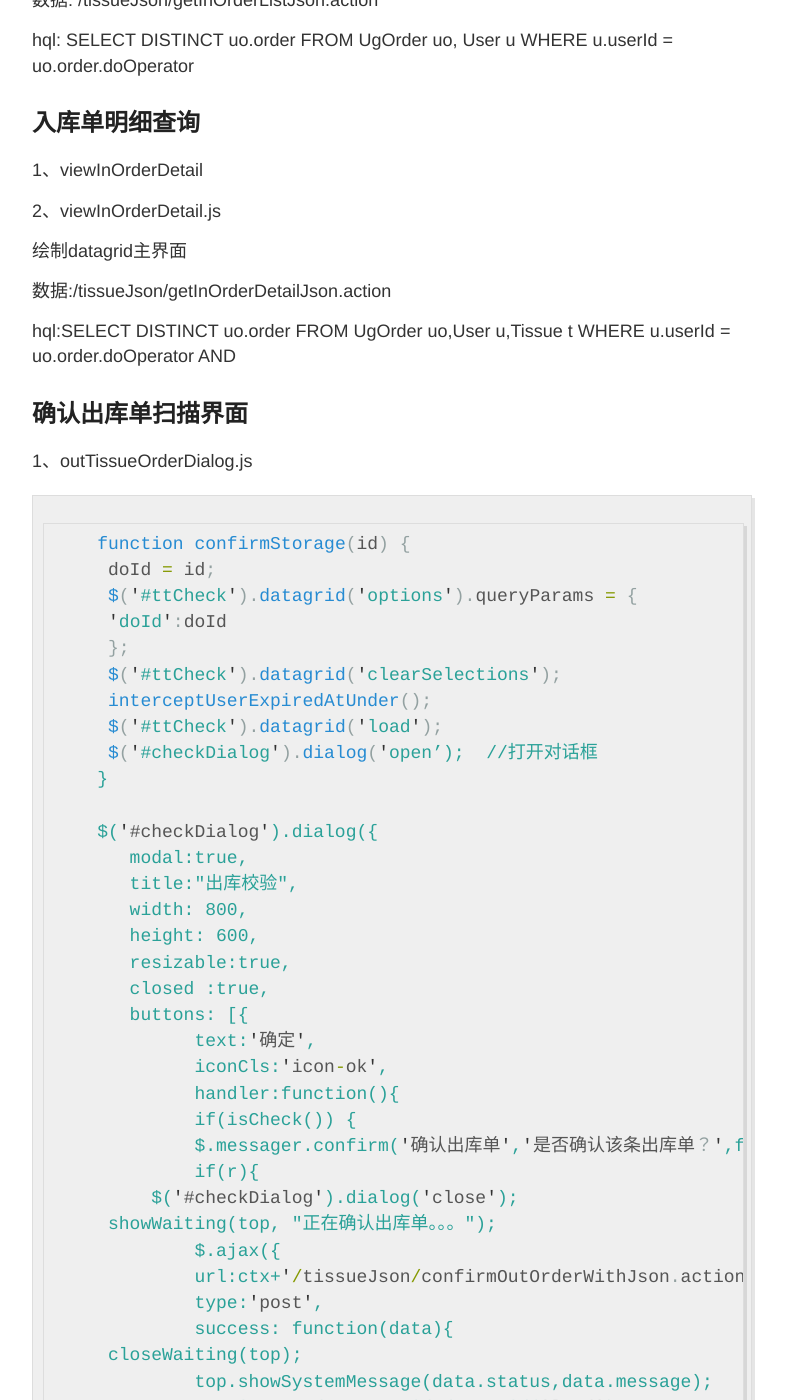
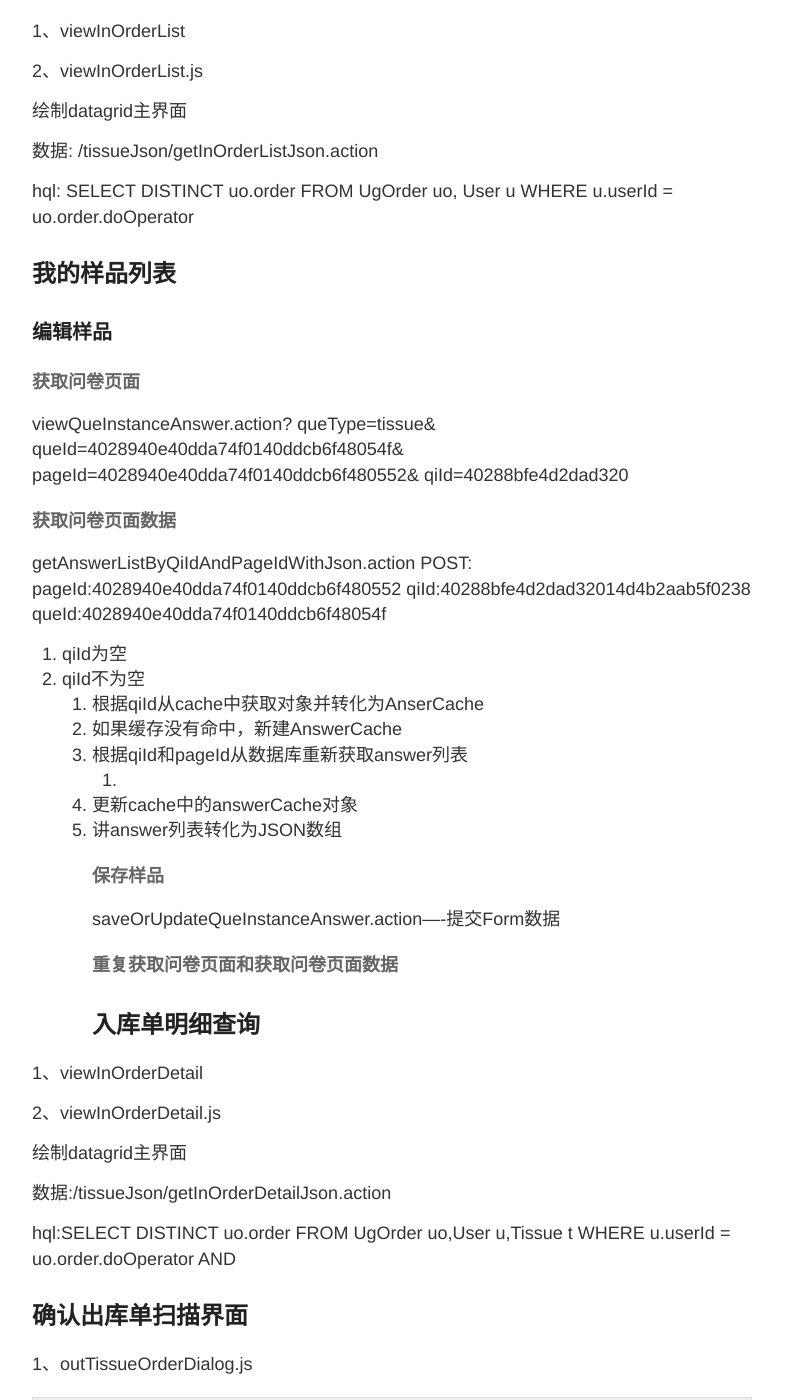
Before and after one commit to pythonlouvre/wxzx, a Jekyll site: the page built from _posts/2015-06-21-业务逻辑代码分析.md, in a window 1280 px wide and 1400 px high, scrolled down 12893 px. Shown: the whole window, without its empty margins (248-1034 px from the left). Built offline with Jekyll 4.4.1, drawn with Linux system fonts in a browser that asks for light colours; Markdown is read by kramdown in place of the engine named in the settings; some of the changed text lies outside the part shown.

```diff
--- a/_posts/2015-06-21-业务逻辑代码分析.md
+++ b/_posts/2015-06-21-业务逻辑代码分析.md
@@ -498,6 +498,31 @@ followUpVO.tsCaseId:8a8688924719dc9c014724b3094c5eba
 
 hql: SELECT DISTINCT uo.order FROM UgOrder uo, User u WHERE u.userId = uo.order.doOperator
 
+## 我的样品列表
+### 编辑样品
+#### 获取问卷页面
+viewQueInstanceAnswer.action?
+queType=tissue&
+queId=4028940e40dda74f0140ddcb6f48054f&
+pageId=4028940e40dda74f0140ddcb6f480552&
+qiId=40288bfe4d2dad320
+#### 获取问卷页面数据
+getAnswerListByQiIdAndPageIdWithJson.action
+POST:
+pageId:4028940e40dda74f0140ddcb6f480552
+qiId:40288bfe4d2dad32014d4b2aab5f0238
+queId:4028940e40dda74f0140ddcb6f48054f
+1. qiId为空
+2. qiId不为空
+	1. 根据qiId从cache中获取对象并转化为AnserCache
+	2. 如果缓存没有命中，新建AnswerCache
+	3. 根据qiId和pageId从数据库重新获取answer列表
+		1.
+	4. 更新cache中的answerCache对象
+	5. 讲answer列表转化为JSON数组
+#### 保存样品
+saveOrUpdateQueInstanceAnswer.action----提交Form数据
+#### 重复获取问卷页面和获取问卷页面数据
 ## 入库单明细查询
 
 1、viewInOrderDetail
```
Also changed, not shown: _posts/2015-06-21-配置文件、权限控制、命名规范、目录结构、工具包及与定义说明.md (+3 -97 lines).
